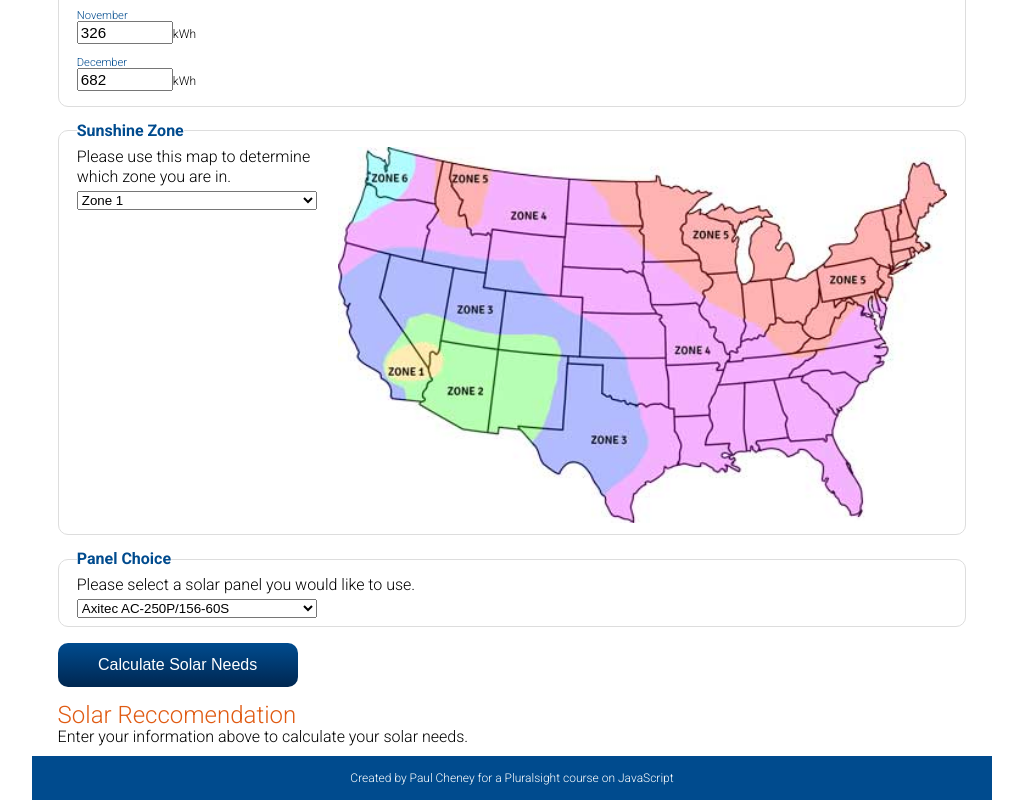
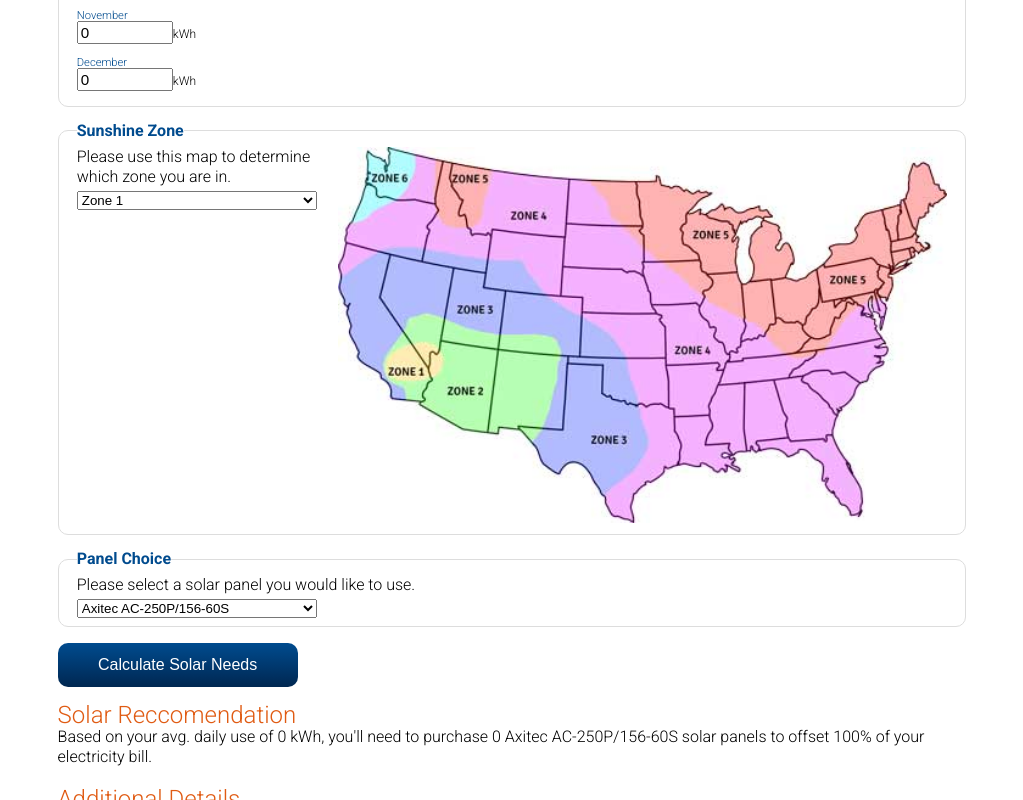
Before and after one commit to dontomassino777/solar-calculator, a plain HTML site: page 6-javascript-project-solar-calculator-m6-exercise-files/SolarStart/index.html in a window 1280 px wide. Both pictures are taken after a click on the button "Calculate Solar Needs". Shown: the part 739-1539 px from the top of the page, without its empty margins (128-1151 px from the left). Drawn offline with Linux system fonts and the light colour scheme.

Commit message:
calculator fully functional

```diff
--- a/6-javascript-project-solar-calculator-m6-exercise-files/SolarStart/index.html
+++ b/6-javascript-project-solar-calculator-m6-exercise-files/SolarStart/index.html
@@ -29,18 +29,18 @@
 <form name="solarForm" action="" method="post">
 <fieldset id="mpc"><legend>Monthly Power Consumption</legend>
 <p>In order to accuratly calculate your solar needs, we need to know how much power you use. Please enter the last 12 months of electrical usage below.</p>
-	<label><span>January</span><input name="jan" type="number" value="1028">kWh</label>
-	<label><span>February</span><input name="feb" type="number" value="760">kWh</label>
-	<label><span>March</span><input name="mar" type="number" value="762">kWh</label>
-	<label><span>April</span><input name="apr" type="number" value="766">kWh</label>
-	<label><span>May</span><input name="may" type="number" value="579">kWh</label>
-	<label><span>June</span><input name="jun" type="number" value="695">kWh</label>
-	<label><span>July</span><input name="jul" type="number" value="1015">kWh</label>
-	<label><span>August</span><input name="aug" type="number" value="1216">kWh</label>
-	<label><span>September</span><input name="sep" type="number" value="1033">kWh</label>
-	<label><span>October</span><input name="oct" type="number" value="769">kWh</label>
-	<label><span>November</span><input name="nov" type="number" value="326">kWh</label>
-	<label><span>December</span><input name="dec" type="number" value="682">kWh</label>
+	<label><span>January</span><input name="jan" type="number" value="0">kWh</label>
+	<label><span>February</span><input name="feb" type="number" value="0">kWh</label>
+	<label><span>March</span><input name="mar" type="number" value="0">kWh</label>
+	<label><span>April</span><input name="apr" type="number" value="0">kWh</label>
+	<label><span>May</span><input name="may" type="number" value="0">kWh</label>
+	<label><span>June</span><input name="jun" type="number" value="0">kWh</label>
+	<label><span>July</span><input name="jul" type="number" value="0">kWh</label>
+	<label><span>August</span><input name="aug" type="number" value="0">kWh</label>
+	<label><span>September</span><input name="sep" type="number" value="0">kWh</label>
+	<label><span>October</span><input name="oct" type="number" value="0">kWh</label>
+	<label><span>November</span><input name="nov" type="number" value="0">kWh</label>
+	<label><span>December</span><input name="dec" type="number" value="0">kWh</label>
 
 </fieldset>
 
--- a/6-javascript-project-solar-calculator-m6-exercise-files/SolarStart/js/main.js
+++ b/6-javascript-project-solar-calculator-m6-exercise-files/SolarStart/js/main.js
@@ -1,2 +1,91 @@
 /*jslint browser:true */
 "use strict";
+
+function addMonths(elem) {
+    let annualUseKw = 0, dailyUseKw = 0, i = 0, x = 0
+    let months = document.getElementById(elem).getElementsByTagName('input');
+
+    for(i=0; i<months.length; i++) {
+        x = +months[i].value;
+        annualUseKw += x;
+    }
+    dailyUseKw = Math.round(annualUseKw/365);
+    return dailyUseKw;
+}
+
+function sunHours() {
+    let hrs;
+    let theZone = document.forms.solarForm.zone.selectedIndex;
+    theZone += 1;
+
+    switch(theZone) {
+        case 1:
+            hrs = 6;
+            break;
+        case 2:
+            hrs = 5.5;
+            break;
+        case 3:
+            hrs = 5;
+            break;
+        case 4:
+            hrs = 4.5;
+            break;
+        case 5:
+            hrs = 4.2;
+            break;
+        case 6:
+            hrs = 3.5;
+            break;
+        default:
+            hrs = 0;
+    }
+    return hrs
+}
+
+function calculatePanel() {
+    let userChoice = document.forms.solarForm.panel.selectedIndex;
+    let panelOptions = document.forms.solarForm.panel.options;
+    let power = panelOptions[userChoice].value;
+    let name = panelOptions[userChoice].text;
+    let x = [power, name];
+    return x;
+}
+
+
+function calculateSolar() {
+    let dailyUseKw = addMonths('mpc');
+    // console.log(dailyUseKw);
+
+    let sunHoursPerDay = sunHours();
+    // console.log(sunHoursPerDay);
+
+    let minKwNeeds = dailyUseKw/sunHoursPerDay;
+    // console.log(minKwNeeds)
+
+    let realKwNeeds = minKwNeeds * 1.25;
+    // console.log(realKwNeeds)
+
+    let realWattNeeds = Math.round(realKwNeeds * 1000);
+    // console.log(realWattNeeds);
+
+    let panelInfo = calculatePanel();
+    let panelOutput = panelInfo[0];
+    let panelName = panelInfo[1];
+    // console.log(panelOutput)
+    // console.log(panelName)
+
+    let panelsNeeded = Math.ceil(realWattNeeds / panelOutput);
+    // console.log(panelsNeeded)
+
+
+    let feedback = "";
+    feedback += `<p>Based on your avg. daily use of ${dailyUseKw} kWh, you'll need to purchase ${panelsNeeded} ${panelName} solar panels to offset 100% of your electricity bill.</p>`;
+    feedback += "<h2>Additional Details</h2>";
+    feedback += `<p>Your avg. daily electricity consumption: ${dailyUseKw} Kwh per day.</p>`;
+    feedback += `<p>Average sunshine hours per day: ${sunHoursPerDay} hours</p>`;
+    feedback += `<p>Realistic watts needed per hour: ${realWattNeeds} watts/hour.</p>`;
+    feedback += `<p>The ${panelName} panel you selected generates about ${panelOutput} watts per hour.</p>`;
+
+    document.getElementById('feedback').innerHTML=feedback;
+}
```
Also changed, not shown: 2-javascript-project-solar-calculator-m2-exercise-files/startJS/index.html (+4 -0 lines), 2-javascript-project-solar-calculator-m2-exercise-files/startJS/js/main.js (+26 -0 lines), 3-javascript-project-solar-calculator-m3-exercise-files/practice/js/main.js (+35 -28 lines).
